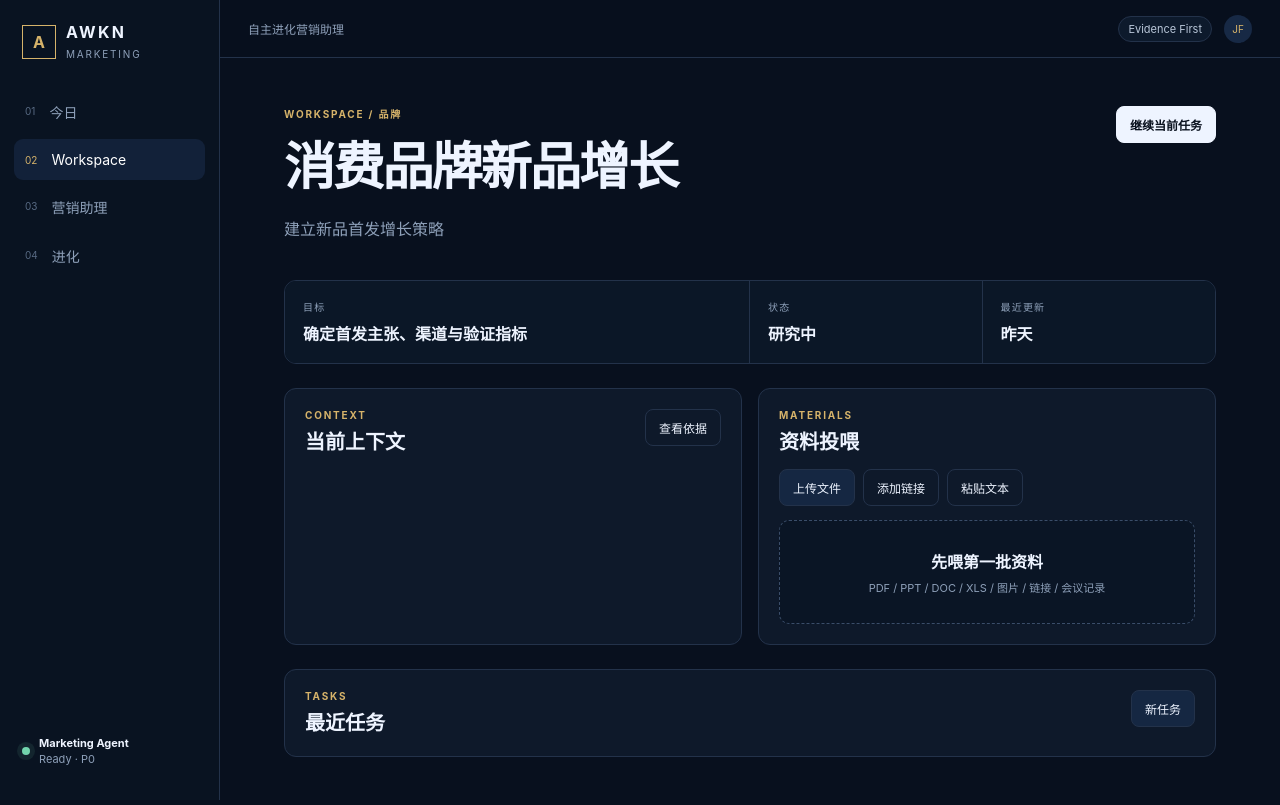
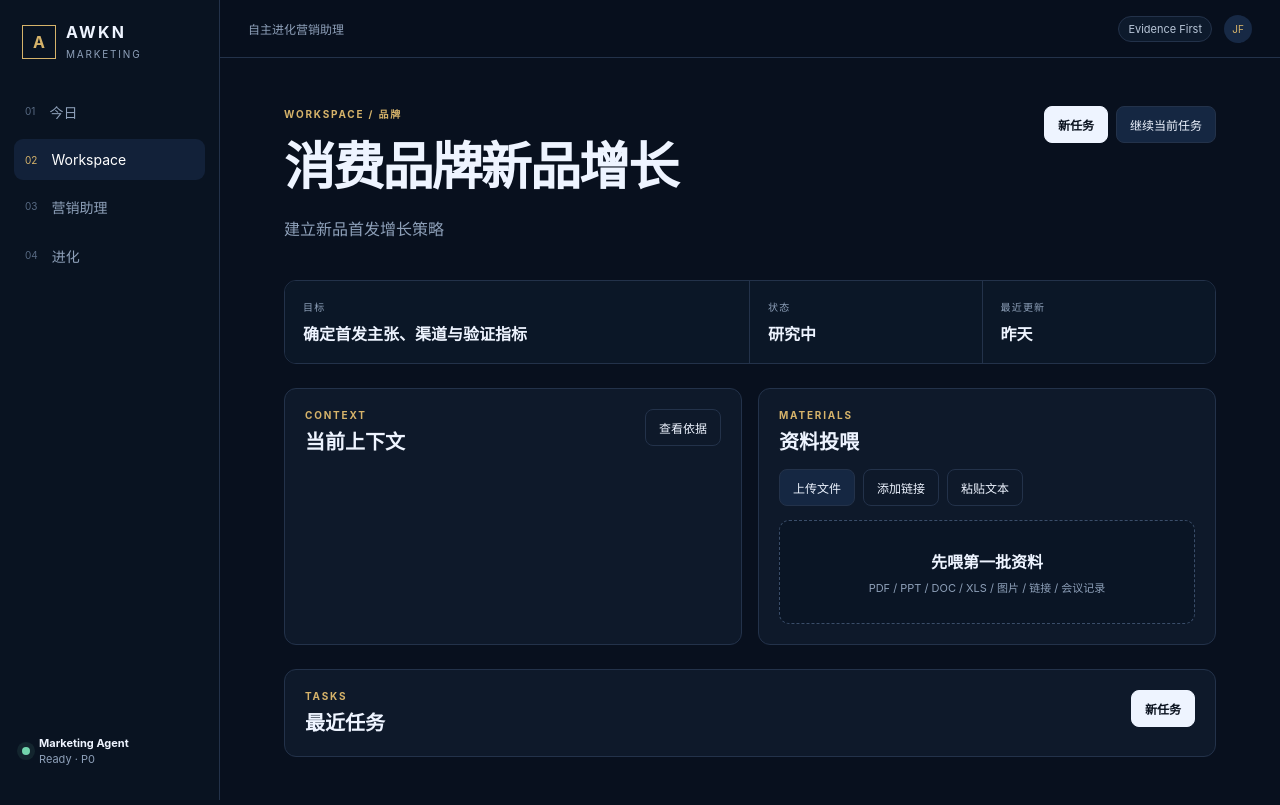
Before and after one commit to AWKN-Lab/marketing, a Next.js app: page /workspaces/w-brand in a window 1280 px wide. Built offline with nearby package versions, Linux system fonts and the light colour scheme.

Commit message:
feat: add local task creation and task workbench flow

```diff
--- a/app/tasks/[id]/page.tsx
+++ b/app/tasks/[id]/page.tsx
@@ -1,9 +1,11 @@
 import { notFound } from "next/navigation";
 import { getTask } from "@/lib/mock-data";
 import { TaskWorkbench } from "@/components/task-workbench";
+import { LocalTaskPage } from "@/components/local-task-page";
 
 export default async function TaskPage({ params }: { params: Promise<{ id: string }> }) {
   const { id } = await params;
+  if (id.startsWith("local-task-")) return <LocalTaskPage taskId={id} />;
   const task = getTask(id);
   if (!task) notFound();
   return <TaskWorkbench task={task} />;
--- a/app/workspaces/[id]/page.tsx
+++ b/app/workspaces/[id]/page.tsx
@@ -4,6 +4,7 @@ import { getWorkspace } from "@/lib/mock-data";
 import { EvidenceDrawer } from "@/components/evidence-drawer";
 import { LocalWorkspacePage } from "@/components/local-workspace-page";
 import { MaterialFeed } from "@/components/material-feed";
+import { NewTaskButton } from "@/components/new-task-button";
 
 export default async function WorkspacePage({ params }: { params: Promise<{ id: string }> }) {
   const { id } = await params;
@@ -13,13 +14,13 @@ export default async function WorkspacePage({ params }: { params: Promise<{ id:
 
   return (
     <main className="page stack-lg">
-      <header className="page-header"><div><p className="eyebrow">WORKSPACE / {workspace.type}</p><h1>{workspace.name}</h1><p className="muted">{workspace.goal}</p></div><Link className="button primary" href={`/tasks/${workspace.activeTaskId}`}>继续当前任务</Link></header>
+      <header className="page-header"><div><p className="eyebrow">WORKSPACE / {workspace.type}</p><h1>{workspace.name}</h1><p className="muted">{workspace.goal}</p></div><div className="row gap-sm"><NewTaskButton workspaceId={workspace.id} workspaceName={workspace.name}/><Link className="button secondary" href={`/tasks/${workspace.activeTaskId}`}>继续当前任务</Link></div></header>
       <section className="summary-strip"><div><span className="label">目标</span><strong>{workspace.successCriteria}</strong></div><div><span className="label">状态</span><strong>{workspace.status}</strong></div><div><span className="label">最近更新</span><strong>{workspace.updatedAt}</strong></div></section>
       <section className="two-col">
         <div className="panel stack-md"><div className="section-title"><div><p className="eyebrow">CONTEXT</p><h2>当前上下文</h2></div><EvidenceDrawer compact /></div>{workspace.context.map((item) => <article className="context-item" key={item.title}><span className="dot"/><div><strong>{item.title}</strong><p>{item.detail}</p></div></article>)}</div>
         <div className="panel stack-md"><div className="section-title"><div><p className="eyebrow">MATERIALS</p><h2>资料投喂</h2></div></div><MaterialFeed workspaceId={workspace.id} initialMaterials={workspace.materials}/></div>
       </section>
-      <section className="panel stack-md"><div className="section-title"><div><p className="eyebrow">TASKS</p><h2>最近任务</h2></div><button className="button secondary">新任务</button></div>{workspace.tasks.map((task) => <Link href={`/tasks/${task.id}`} className="task-row" key={task.id}><div><strong>{task.title}</strong><p className="muted small">{task.type} · {task.status}</p></div><span>→</span></Link>)}</section>
+      <section className="panel stack-md"><div className="section-title"><div><p className="eyebrow">TASKS</p><h2>最近任务</h2></div><NewTaskButton workspaceId={workspace.id} workspaceName={workspace.name}/></div>{workspace.tasks.map((task) => <Link href={`/tasks/${task.id}`} className="task-row" key={task.id}><div><strong>{task.title}</strong><p className="muted small">{task.type} · {task.status}</p></div><span>→</span></Link>)}</section>
     </main>
   );
 }
--- a/components/local-workspace-page.tsx
+++ b/components/local-workspace-page.tsx
@@ -2,16 +2,18 @@
 
 import Link from "next/link";
 import { MaterialFeed } from "@/components/material-feed";
+import { NewTaskButton } from "@/components/new-task-button";
 import { LOCAL_WORKSPACES_KEY, type LocalWorkspace } from "@/lib/workspace-store";
 import { usePersistedState } from "@/lib/use-persisted-state";
 
 export function LocalWorkspacePage({ workspaceId }: { workspaceId: string }) {
-  const [workspaces] = usePersistedState<LocalWorkspace[]>(LOCAL_WORKSPACES_KEY, []);
+  const [workspaces, , hydrated] = usePersistedState<LocalWorkspace[]>(LOCAL_WORKSPACES_KEY, []);
+  if (!hydrated) return <main className="page"><div className="panel"><p className="muted">正在读取 Workspace…</p></div></main>;
   const workspace = workspaces.find((item) => item.id === workspaceId);
-  if (!workspace) return <main className="page"><div className="panel"><h1>Workspace 未找到</h1><Link className="button secondary" href="/workspaces">返回列表</Link></div></main>;
+  if (!workspace) return <main className="page"><div className="panel stack-md"><h1>Workspace 未找到</h1><Link className="button secondary" href="/workspaces">返回列表</Link></div></main>;
 
   return <main className="page stack-lg">
-    <header className="page-header"><div><p className="eyebrow">WORKSPACE / {workspace.type}</p><h1>{workspace.name}</h1><p className="muted">{workspace.goal}</p></div><button className="button primary">开始第一个任务</button></header>
+    <header className="page-header"><div><p className="eyebrow">WORKSPACE / {workspace.type}</p><h1>{workspace.name}</h1><p className="muted">{workspace.goal}</p></div><NewTaskButton workspaceId={workspace.id} workspaceName={workspace.name} label="开始第一个任务" /></header>
     <section className="summary-strip"><div><span className="label">成功标准</span><strong>{workspace.successCriteria}</strong></div><div><span className="label">状态</span><strong>{workspace.status}</strong></div><div><span className="label">最近更新</span><strong>{workspace.updatedAt}</strong></div></section>
     <section className="two-col">
       <div className="panel stack-md"><div className="section-title"><div><p className="eyebrow">START HERE</p><h2>先让助理理解这个 Workspace</h2></div></div><div className="empty-steps"><span>01 输入目标 ✓</span><span>02 投喂首批资料</span><span>03 开始第一个任务</span></div></div>
--- /dev/null
+++ b/components/new-task-button.tsx
@@ -0,0 +1,47 @@
+"use client";
+
+import { useRouter } from "next/navigation";
+import { useState } from "react";
+import type { MarketingTask } from "@/lib/types";
+import { createLocalTask, LOCAL_TASKS_KEY, taskTypes } from "@/lib/task-store";
+import { usePersistedState } from "@/lib/use-persisted-state";
+
+export function NewTaskButton({ workspaceId, workspaceName, label = "新任务" }: { workspaceId: string; workspaceName: string; label?: string }) {
+  const router = useRouter();
+  const [open, setOpen] = useState(false);
+  const [tasks, setTasks] = usePersistedState<MarketingTask[]>(LOCAL_TASKS_KEY, []);
+  const [type, setType] = useState<(typeof taskTypes)[number]>("策略判断");
+  const [title, setTitle] = useState("");
+  const [goal, setGoal] = useState("");
+  const [prompt, setPrompt] = useState("");
+
+  function createTask() {
+    if (!title.trim() || !goal.trim() || !prompt.trim()) return;
+    const task = createLocalTask({
+      workspaceId,
+      workspaceName,
+      type,
+      title: title.trim(),
+      goal: goal.trim(),
+      prompt: prompt.trim(),
+    });
+    setTasks([task, ...tasks]);
+    router.push(`/tasks/${task.id}`);
+  }
+
+  return <>
+    <button className="button primary" onClick={() => setOpen(true)}>{label}</button>
+    {open && <div className="modal-layer" onClick={() => setOpen(false)}>
+      <section className="task-modal" onClick={(event) => event.stopPropagation()}>
+        <div className="drawer-head"><div><p className="eyebrow">NEW TASK</p><h2>开始一件真实营销任务</h2><p className="muted small">{workspaceName}</p></div><button className="icon-button" onClick={() => setOpen(false)}>×</button></div>
+        <div className="stack-md">
+          <label className="field"><span>任务类型</span><select value={type} onChange={(event) => setType(event.target.value as (typeof taskTypes)[number])}>{taskTypes.map((item) => <option key={item}>{item}</option>)}</select></label>
+          <label className="field"><span>任务名称</span><input value={title} onChange={(event) => setTitle(event.target.value)} placeholder="例如：重构下一轮汇报策略" /></label>
+          <label className="field"><span>希望推动什么结果</span><input value={goal} onChange={(event) => setGoal(event.target.value)} placeholder="例如：让下一轮会议进入具体资源与执行讨论" /></label>
+          <label className="field"><span>直接告诉助理要做什么</span><textarea value={prompt} onChange={(event) => setPrompt(event.target.value)} placeholder="把要求、约束、已有判断直接说清楚。" /></label>
+          <div className="row gap-sm"><button className="button primary" disabled={!title.trim() || !goal.trim() || !prompt.trim()} onClick={createTask}>创建并进入任务</button><button className="button ghost" onClick={() => setOpen(false)}>取消</button></div>
+        </div>
+      </section>
+    </div>}
+  </>;
+}
--- /dev/null
+++ b/lib/task-store.ts
@@ -0,0 +1,39 @@
+import type { MarketingTask } from "@/lib/types";
+
+export const LOCAL_TASKS_KEY = "marketing:local-tasks";
+
+export const taskTypes = [
+  "资料消化",
+  "营销研究",
+  "策略判断",
+  "方案 / 内容",
+  "会前 / 沟通",
+  "任务复盘",
+] as const;
+
+export function createLocalTask(input: {
+  workspaceId: string;
+  workspaceName: string;
+  type: string;
+  title: string;
+  goal: string;
+  prompt: string;
+}): MarketingTask {
+  return {
+    id: `local-task-${Date.now()}`,
+    workspaceId: input.workspaceId,
+    workspaceName: input.workspaceName,
+    type: input.type,
+    title: input.title,
+    goal: input.goal,
+    status: "ready",
+    userPrompt: input.prompt,
+    judgment: "任务已建立。P0 会优先使用当前 Workspace 的目标、资料和已确认经验；接入 AWKN 后由 AgentRuntimePort 生成真实判断。",
+    appliedExperiences: [],
+    artifact: {
+      title: `${input.title}｜任务产出`,
+      aiDraft: "任务已创建。\n\n等待 Marketing Agent 基于 Workspace Context 生成第一版产出。",
+      userFinal: "任务已创建。\n\n等待 Marketing Agent 基于 Workspace Context 生成第一版产出。",
+    },
+  };
+}
```
Also changed, not shown: components/local-task-page.tsx (added, +15 -0 lines), app/globals.css.
